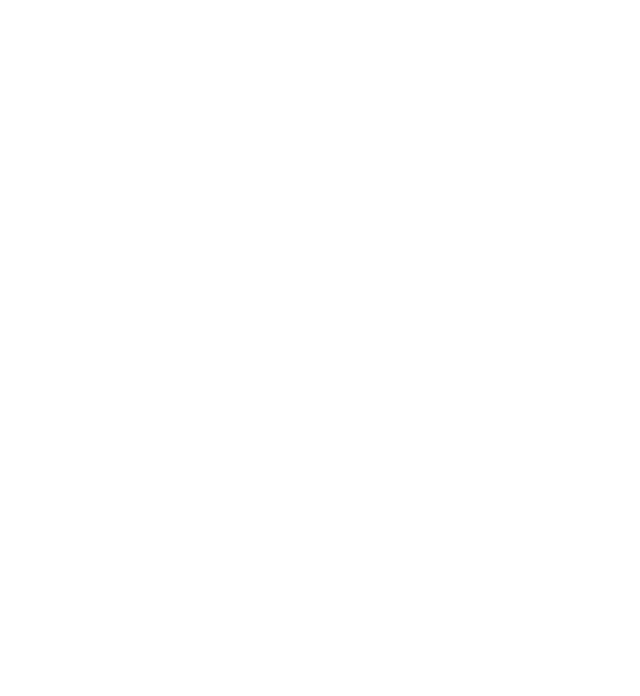
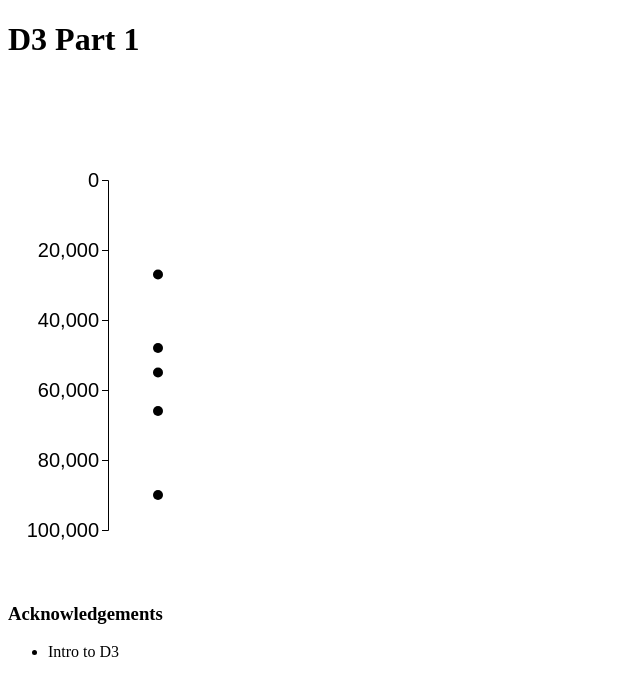
Before and after one commit to DS4200-S23-Class/ic-07-jethrorlee731, a plain HTML site: page index.html in a window 1280 px wide. Shown: the whole page, without its empty margins (0-640 px from the left). Drawn offline with Linux system fonts and the light colour scheme.

Commit message:
finished ic

```diff
--- a/index.html
+++ b/index.html
@@ -2,13 +2,27 @@
 <html>
 
 <head>
-    <meta charset=utf-8/>
+    <script src="d3.v6.1.1/d3.min.js"></script>
+
+    <title>ic-07</title>
+
 </head>
 
+<body>
+    <h1 id="header">D3 Part 1</h1>
 
-<body>
+    <div id="vis"></div>
 
-
+    <!-- Include js -->
+    <script src="main.js"></script>
 </body>
 
+<!-- resources used for this assignment -->
+<h3 class="centered">Acknowledgements</h3>
+    <div id="d3">
+        <ul>
+        <li href = "https://www.fluidencodings.com/teaching-materials/cc-for-the-web/v1/page.php?pid=svg">Intro to D3</li>
+
+    </div>
+
 </html>
--- /dev/null
+++ b/main.js
@@ -0,0 +1,45 @@
+const FRAME_HEIGHT = 500;
+const FRAME_WIDTH = 200;
+const MARGINS = {left: 100, right: 50, top: 50, bottom: 100};
+
+// Binding data
+const data = [55000, 48000, 27000, 66000, 90000];
+
+const VIS_HEIGHT = FRAME_HEIGHT - MARGINS.top - MARGINS.bottom;
+const VIS_WIDTH = FRAME_WIDTH - MARGINS.left - MARGINS.right;
+
+// Add frame
+const FRAME =
+d3.select('#vis')
+	.append('svg')
+		.attr('height', FRAME_HEIGHT)
+		.attr('width', FRAME_WIDTH)
+		.attr('class', 'frame');
+
+// scaling functions
+
+const MAX_Y = d3.max(data, (d) => {return d;});
+
+const Y_SCALE = d3.scaleLinear()
+				  .domain([0, (MAX_Y + 10000)])
+				  .range([0, VIS_HEIGHT]);
+
+// Add points based on data
+FRAME.selectAll('points')
+	.data(data)
+	.enter()
+	.append('circle')
+		.attr('cx', 50 + MARGINS.left)
+		.attr('cy', (d) => {
+			return (Y_SCALE(d) + MARGINS.bottom);
+	})
+		.attr('r', 5)
+		.attr('class', 'point');
+
+ // add an axis
+ // g is a placeholder for a generic SVG
+FRAME.append('g')
+		.attr('transform',
+			'translate(' + MARGINS.left + ',' + (MARGINS.bottom + ')'))
+		.call(d3.axisLeft(Y_SCALE).ticks(4))
+			.attr('font-size', '20px');
```
Also changed, not shown: 1 other file.
